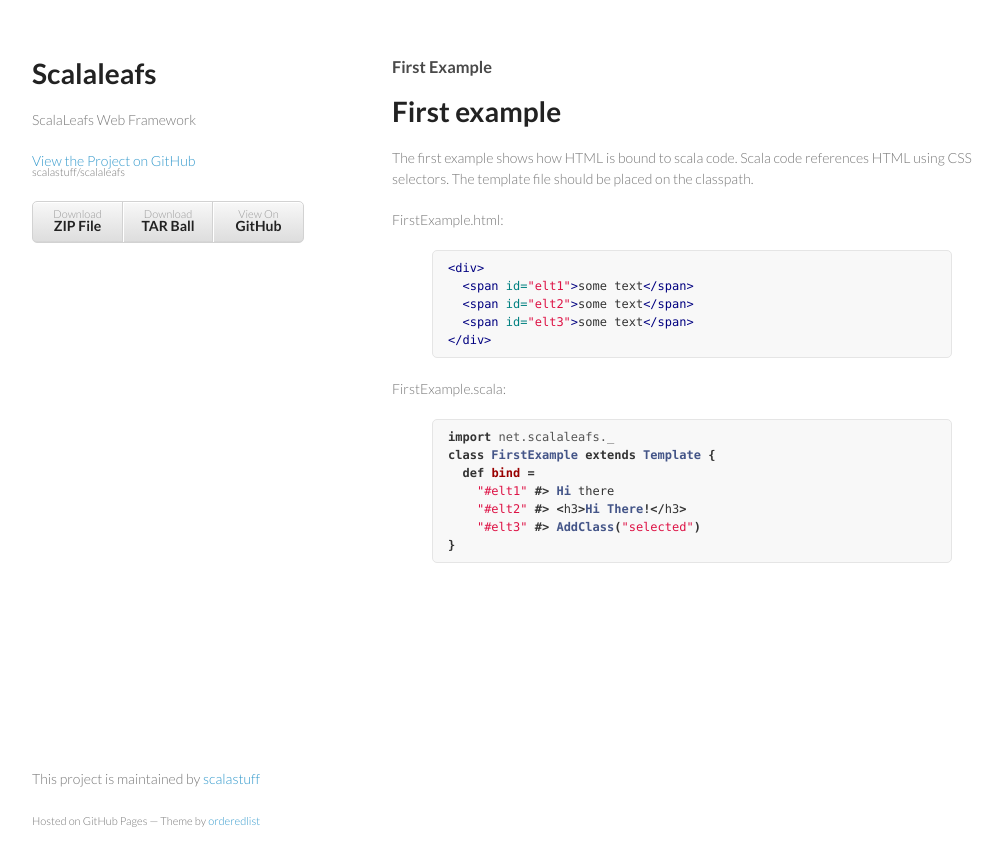
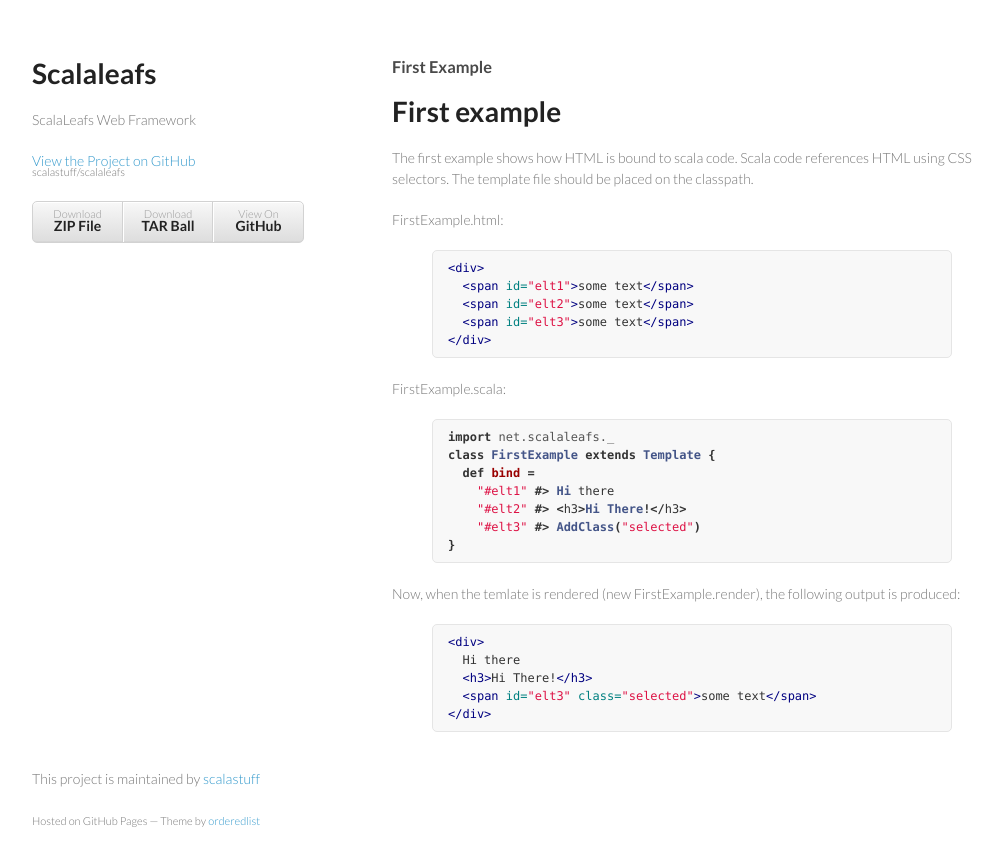
Before and after one commit to scalastuff/scalaleafs, a Jekyll site: the page built from first-steps.md, in a window 1280 px wide. Shown: the top 866 px of the page, without its empty margins (128-1130 px from the left). Built offline with Jekyll 4.4.1, drawn with Linux system fonts in a browser that asks for light colours.

Commit message:
Updated first-steps.md

```diff
--- a/first-steps.md
+++ b/first-steps.md
@@ -27,3 +27,13 @@
     "#elt3" #> AddClass("selected")
 }
 {% endhighlight %}
+
+Now, when the temlate is rendered (new FirstExample.render), the following output is produced:
+
+{% highlight html %}
+<div>
+  Hi there
+  <h3>Hi There!</h3>
+  <span id="elt3" class="selected">some text</span>
+</div>
+{% endhighlight %}
```
